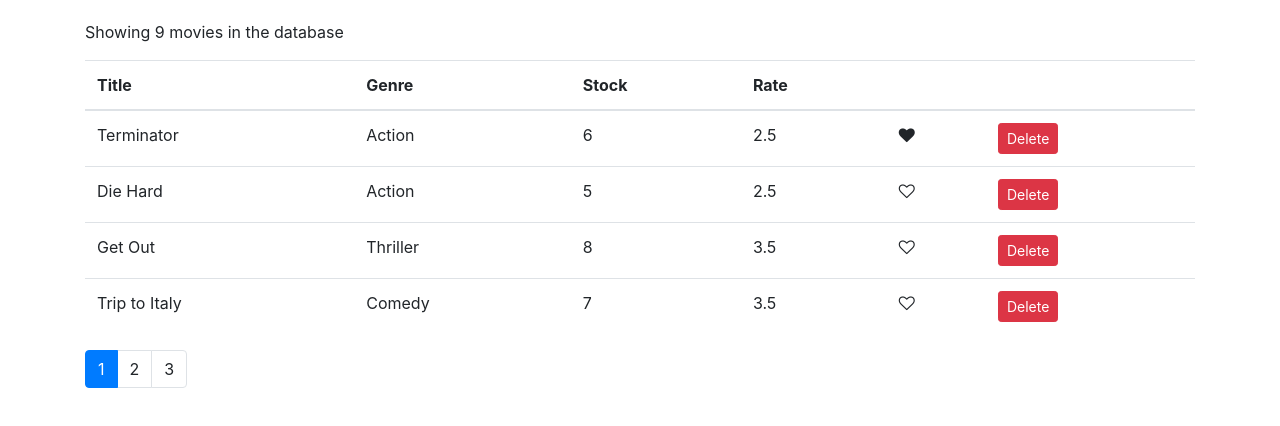
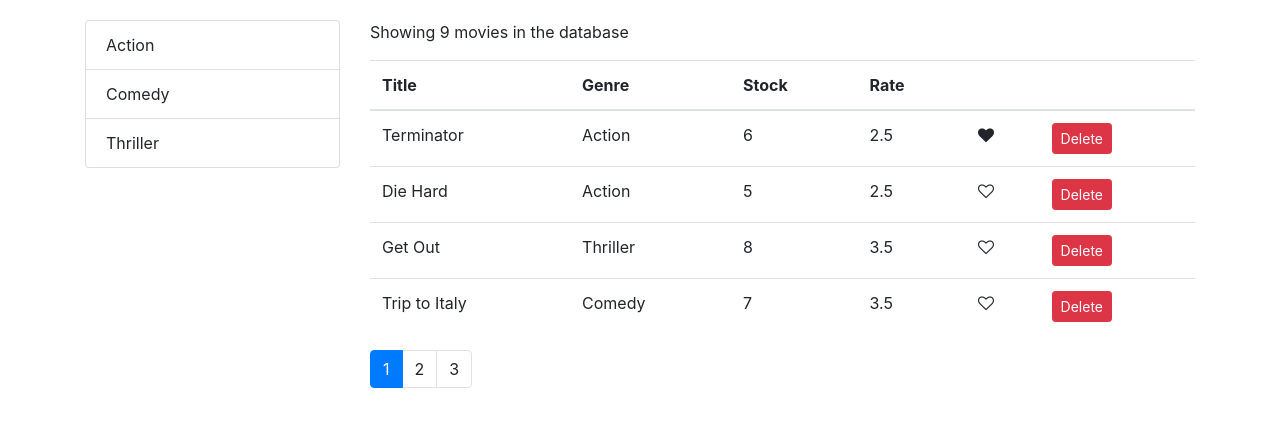
Before and after one commit to nuriddinislamov/vidly-react, a React (Create React App) app: page / in a window 1280 px wide. Shown: the top 426 px of the page. Built offline with nearby package versions, Linux system fonts and the light colour scheme.

Commit message:
Filtering. Genres

```diff
--- /dev/null
+++ b/src/components/common/listGroup.jsx
@@ -0,0 +1,17 @@
+import React from 'react';
+
+const ListGroup = (props) => {
+    const { items, textProperty, valueProperty } = props;
+    return (
+        <ul className="list-group">
+            { items.map(item => <li key={item[valueProperty]} className="list-group-item">{item[textProperty]}</li>)}
+        </ul>
+     );
+}
+
+ListGroup.defaultProps = {
+    textProperty: 'name',
+    valueProperty: '_id'
+};
+
+export default ListGroup;
--- a/src/components/movies.jsx
+++ b/src/components/movies.jsx
@@ -3,12 +3,19 @@
 import Like from './common/like';
 import Pagination from "./common/pagination";
 import { paginate } from "../utils/paginate";
+import ListGroup from "./common/listGroup"
+import { getGenres } from "../services/fakeGenreService";
 
 class Movies extends Component {
     state = {
         movies: getMovies(),
+        genres: [],
         currentPage: 1,
         pageSize: 4
+     }
+
+     componentDidMount() {
+         this.setState({ movies: getMovies(), genres: getGenres() })
      }
 
     handleDelete = movie => {
@@ -18,6 +25,10 @@
 
      handlePageChange = page => {
          this.setState({ currentPage: page })
+     }
+
+     handleGenreSelect = genre => {
+         console.log(genre);
      }
 
      handleLike = movie => {
@@ -38,8 +49,15 @@
         const movies = paginate(AllMovies, currentPage, pageSize);
 
         return (
-            <React.Fragment>
-            <p>Showing {count} movies in the database</p>
+            <div className='row'>
+                <div className="col-3">
+                    <ListGroup
+                    items={this.state.genres}
+                    onItemSelect={this.handleGenreSelect}
+                     />
+                </div>
+                <div className="col">
+                <p>Showing {count} movies in the database</p>
             <table className="table">
                 <thead>
                     <tr>
@@ -73,7 +91,8 @@
             pageSize={pageSize}
             currentPage={currentPage}
             onPageChange={this.handlePageChange} />
-            </React.Fragment>
+                </div>
+            </div>
          );
     }
 }
```
